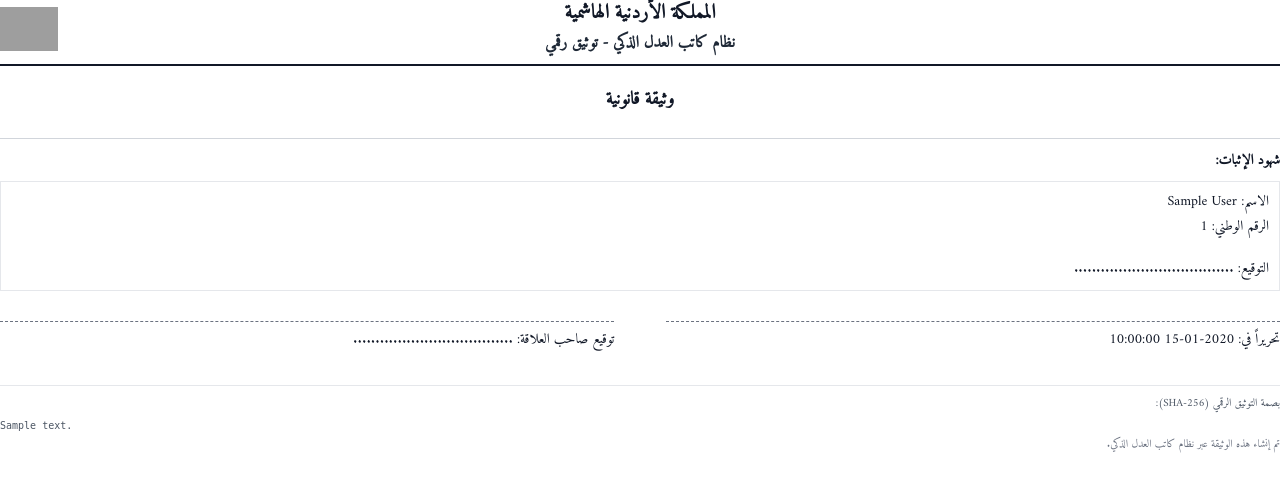
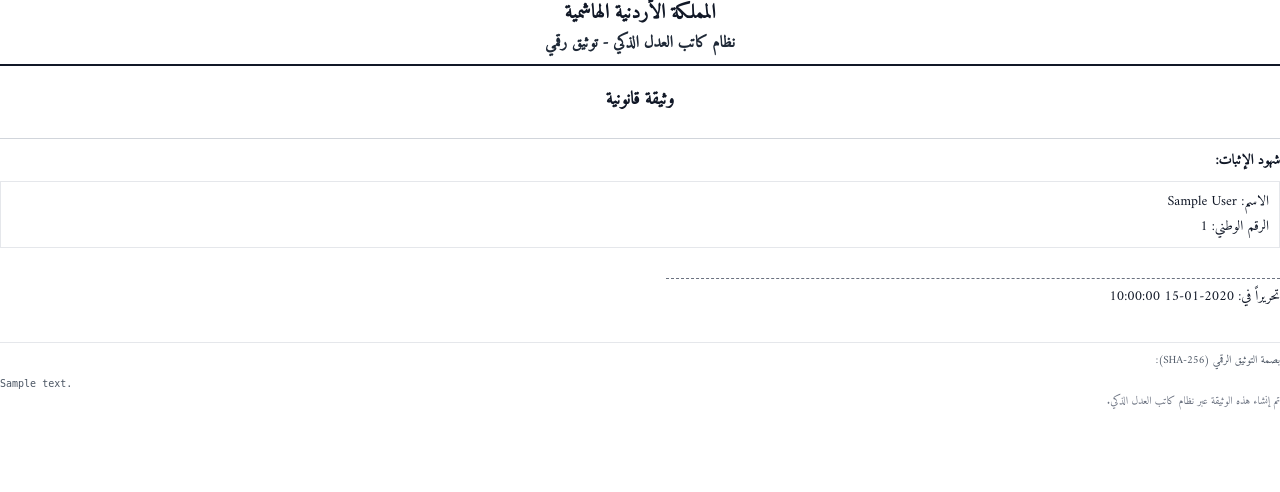
Before and after one commit to mohsen242424/smart-notary-api, a Python web app: template templates/base.html in a window 1280 px wide. Shown: the top 492 px of the page. Run offline with Jinja, Linux system fonts and the light colour scheme; the template is opened without the code that fills it: most values are stand-ins (such as "Sample title", 1, 10 or a date in 2020); grey boxes are pictures that could not be loaded.

Commit message:
Refactor base.html by removing unused elements
Removed QR code image and signature placeholders from the document.

```diff
--- a/templates/base.html
+++ b/templates/base.html
@@ -6,7 +6,8 @@
   <style>
     @font-face {
       font-family: "Amiri";
-      src: url("font/Amiri-Regular.ttf") format("truetype");
+      /* تعديل المسار ليكون في الجذر مباشرة */
+      src: url("Amiri-Regular.ttf") format("truetype");
       font-weight: 400;
       font-style: normal;
     }
@@ -58,15 +59,6 @@
     .header h3 {
       font-size: 16px;
       color: #1f2937;
-    }
-
-    .qr-top {
-      position: absolute;
-      left: 0;
-      top: 0;
-      width: 58px;
-      height: 58px;
-      object-fit: contain;
     }
 
     .doc-title {
@@ -152,9 +144,6 @@
 <body>
   <div class="page">
     <div class="header">
-      {% if qr_code_path %}
-        <img src="{{ qr_code_path }}" class="qr-top" alt="QR" />
-      {% endif %}
       <h2>المملكة الأردنية الهاشمية</h2>
       <h3>نظام كاتب العدل الذكي - توثيق رقمي</h3>
     </div>
@@ -176,8 +165,7 @@
               <td>
                 <div>الاسم: {{ witness.full_name or witness.name or "—" }}</div>
                 <div>الرقم الوطني: {{ witness.national_id or "—" }}</div>
-                <div style="margin-top: 18px;">التوقيع: ....................................</div>
-              </td>
+                </td>
             {% endfor %}
           </tr>
         </table>
@@ -188,10 +176,7 @@
       <div class="sign-box">
         تحريراً في: {{ date or "—" }}
       </div>
-      <div class="sign-box">
-        توقيع صاحب العلاقة: ....................................
       </div>
-    </div>
 
     <div class="meta-footer">
       <div>بصمة التوثيق الرقمي (SHA-256):</div>
```
